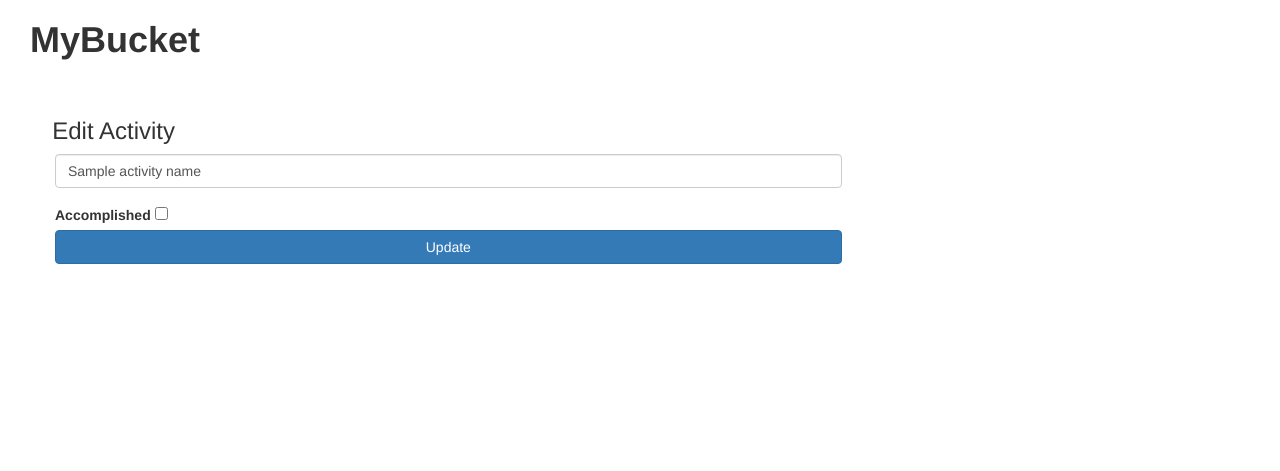
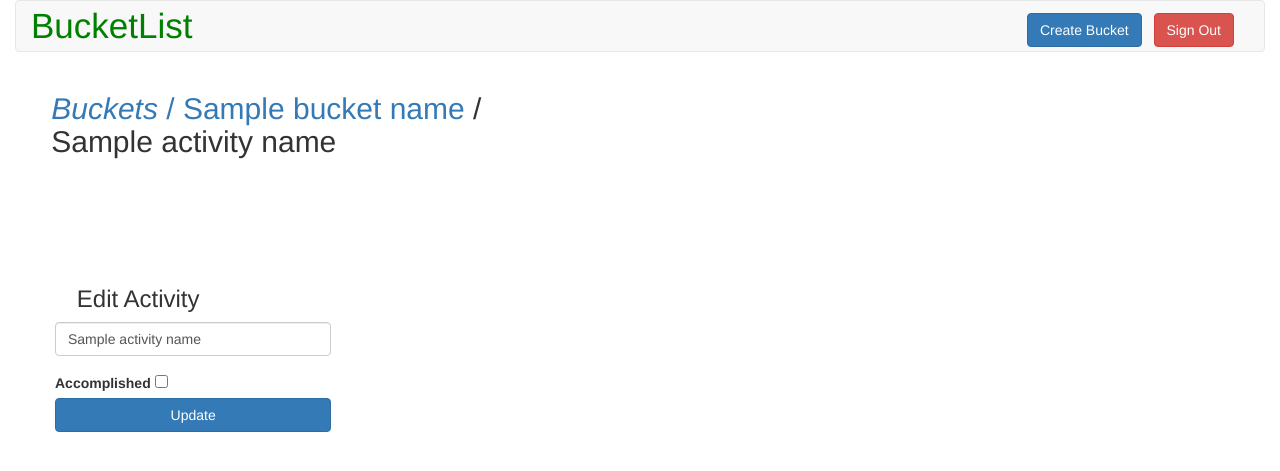
Before and after one commit to patlub/bucketList, a Flask app: template templates/edit-item.html in a window 1280 px wide. Shown: the top 471 px of the page. Run offline with Flask 2, Linux system fonts and the light colour scheme; the template is opened without the code that fills it: most values are stand-ins (such as "Sample title", 1, 10 or a date in 2020); some libraries are stand-ins or nearby versions.

Commit message:
Add style to edit item page

```diff
--- a/templates/edit-item.html
+++ b/templates/edit-item.html
@@ -2,22 +2,79 @@
 <html lang="en">
 <head>
     <meta charset="UTF-8">
-    <title>MyBucket - Sign In</title>
-    <link rel="stylesheet" href="../static/css/bootstrap.min.css">
-    <link rel="stylesheet" href="../static/css/main.css">
+    <title>MyBucket - Edit Item</title>
+    <link rel="stylesheet" href="https://maxcdn.bootstrapcdn.com/bootstrap/3.3.7/css/bootstrap.min.css"
+          integrity="sha384-BVYiiSIFeK1dGmJRAkycuHAHRg32OmUcww7on3RYdg4Va+PmSTsz/K68vbdEjh4u" crossorigin="anonymous">
+
+    <link rel="stylesheet" type="text/css" href="../static/css/main.css">
     <script src="https://ajax.googleapis.com/ajax/libs/jquery/3.2.0/jquery.min.js"></script>
     <script src="https://maxcdn.bootstrapcdn.com/bootstrap/3.3.7/js/bootstrap.min.js"></script>
 </head>
 <body>
 <div class="container-fluid">
-    <div class="col-md-12"><h1><strong>MyBucket</strong></h1></div>
+    <nav class="navbar navbar-default">
+        <div class="container-fluid">
+            <!-- Brand and toggle get grouped for better mobile display -->
+            <div class="navbar-header">
+                <a class="navbar-brand" href="#" style="color: green;font-size: 250%">BucketList</a>
+            </div>
+
+            <!-- Collect the nav links, forms, and other content for toggling -->
+            <div class="collapse navbar-collapse" id="bs-example-navbar-collapse-1">
+
+
+                <a href="/signOut">
+                    <button type="button" class="btn btn-danger pull-right" style="margin-top: 1%;">Sign Out</button>
+                </a>
+                <button type="button" class="btn btn-primary pull-right" style="margin-top: 1%;margin-right: 1%;"
+                        data-toggle="modal"
+                        data-target="#addBucketModal">Create Bucket
+                </button>
+
+
+            </div><!-- /.navbar-collapse -->
+        </div><!-- /.container-fluid -->
+    </nav>
+    <div class="row">
+        <div id="bucket-lists-heading" class="col-md-5"><h2>
+            <a href="/buckets/{{ bucket_name }}">
+                <em>Buckets</em> / {{ bucket_name }}</a> / {{ activity_name }}</h2>
+        </div>
+    </div>
+    <!-- Modal -->
+    <div class="modal fade" id="addBucketModal" tabindex="-1" role="dialog" aria-labelledby="myModalLabel"
+         align="center">
+        <div class="modal-dialog" role="document">
+            <div class="modal-content">
+                <div class="modal-header">
+                    <button type="button" class="close" data-dismiss="modal" aria-label="Close"><span
+                            aria-hidden="true">&times;</span>
+                    </button>
+                    <h4 class="modal-title" id="myModalLabel">Create new Bucket</h4>
+                </div>
+                <div class="modal-body">
+                    <form method="post" action="/create_bucket">
+                        <div class="form-group"><input type="text" name="bucket-name" class="form-control"
+                                                       placeholder="Bucket Name" required></div>
+                        <div class="form-group"><textarea name="description" class="form-control"
+                                                          placeholder="Description" required></textarea>
+                        </div>
+                        <div><input type="submit" id="create-bucket-btn" class="btn btn-success" value="Create Bucket">
+                        </div>
+                    </form>
+                </div>
+            </div>
+        </div>
+    </div>
+
     <div class="edit-box">
         <div class="row" id="edit-bucket-heading">
-            <h3>Edit Activity</h3>
+            <h3 style="margin-left: 2%;">Edit Activity</h3>
         </div>
-        <div class="col-md-8">
+        <div class="col-md-3">
             <form method="post" action="/edit_item/{{ bucket_name }}/{{ activity_name }}">
-                <div class="form-group"><input type="text" name="item-name" class="form-control" value="{{ activity_name }}" required></div>
+                <div class="form-group"><input type="text" name="item-name" class="form-control"
+                                               value="{{ activity_name }}" required></div>
                 <div><label for="status">Accomplished</label>
                     {% if status %}
                         <input type="checkbox" id="status" value="True" name="status" checked>
@@ -26,7 +83,8 @@
                     {% endif %}
 
                 </div>
-                <div><input type="submit" class="btn btn-primary" id="edit-bucket-btn" value="Update"></div>
+                <div class="form-group"><input type="submit" class="btn btn-primary" id="edit-bucket-btn"
+                                               value="Update"></div>
             </form>
         </div>
     </div>
--- a/templates/index.html
+++ b/templates/index.html
@@ -9,12 +9,11 @@
 </head>
 <body class="home-body">
 <div class="container-fluid">
-    <div class="row"><h1 id="main-heading" class="text-center">MyBucket</h1></div>
+    <div class="row"><h1 id="main-heading" class="text-center">BucketList</h1></div>
     <div id="sub-heading" class="text-center">
         <p>
             Track Activities you wish to undertake.<br>
-            Tick off what you have done.<br>
-            And share the fun with your friends.
+            Tick off what you have done.
         </p>
     </div>
     <div align="center">
```
Also changed, not shown: templates/buckets.html (+6 -5 lines), tests/test_activity.py (+4 -1 lines).
